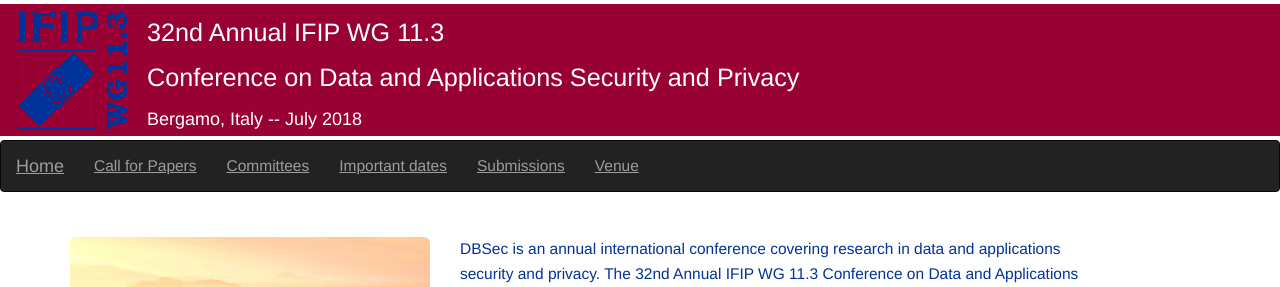
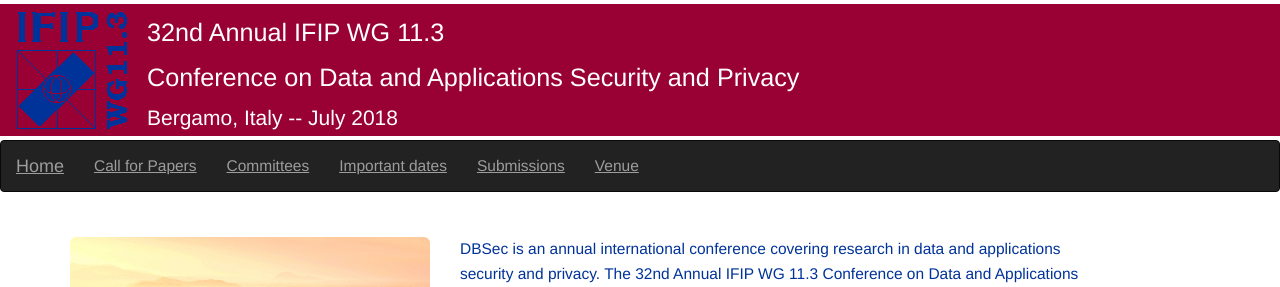
Before and after one commit to dbsec18/dbsec18.github.io, a Jekyll site: the page built from index.markdown, in a window 1280 px wide. Shown: the top 287 px of the page. Built offline with Jekyll 4.4.1, drawn with Linux system fonts in a browser that asks for light colours; nearby versions of some CDN libraries.

Commit message:
responsive text on intro

```diff
--- a/_includes/intro.html
+++ b/_includes/intro.html
@@ -1,8 +1,8 @@
 <div id="intro" class="container-fluid">
   <div id="pageHeader">
     <img id="logo" src="/images/TC113.gif" style="float: left;"/>
-    <h1><span>32nd Annual IFIP WG 11.3</span></h1>
-    <h1><span>Conference on Data and Applications Security and Privacy</span></h1>
-    <h2><span>Bergamo, Italy -- July 2018</span></h2>
+    <h1><span class="responsive-text">32nd Annual IFIP WG 11.3</span></h1>
+    <h1><span class="responsive-text">Conference on Data and Applications Security and Privacy</span></h1>
+    <h2><span class="responsive-text">Bergamo, Italy -- July 2018</span></h2>
   </div>
 </div>
--- a/_sass/_dbsec.scss
+++ b/_sass/_dbsec.scss
@@ -90,8 +90,8 @@
 #pageHeader h1 span {
 	color:		white;
 	font-family:    Helvetica, sans-serif !important;
-	font-size:	70% !important;
 	line-height:	0 !important;
+	font-size:	70%;
 }
 
 
@@ -102,7 +102,7 @@
 
 #pageHeader h2 span {
 	color:		white;
-	font-size:	60% !important;
+	font-size:	60%;
 }
 
 #pageHeader h3 span {
--- /dev/null
+++ b/_sass/_responsive-text.scss
@@ -0,0 +1,34 @@
+/* Custom, iPhone Retina */
+@media only screen and (min-width : 320px){
+    .responsive-text {
+        font-size: 40% !important;
+    }
+}
+
+/* Extra Small Devices, Phones */
+@media only screen and (min-width : 480px){
+    .responsive-text {
+        font-size: 45% !important;
+    }
+}
+
+/* Small Devices, Tablets */
+@media only screen and (min-width : 768px){
+    .responsive-text {
+        font-size: 50% !important;
+    }
+}
+
+/* Medium Devices, Desktops */
+@media only screen and (min-width : 992px){
+    .responsive-text {
+        font-size: 60% !important;
+    }
+}
+
+/* Large Devices, Wide Screens */
+@media only screen and (min-width : 1200px){
+    .responsive-text {
+        font-size: 70% !important;
+    }
+}
--- a/css/main.scss
+++ b/css/main.scss
@@ -13,5 +13,6 @@
   "vertical-divider",
   "dbsec",
   "navbar-fixed-top",
-  "dropdown-on-hover"
+  "dropdown-on-hover",
+  "responsive-text"
 ;
```
